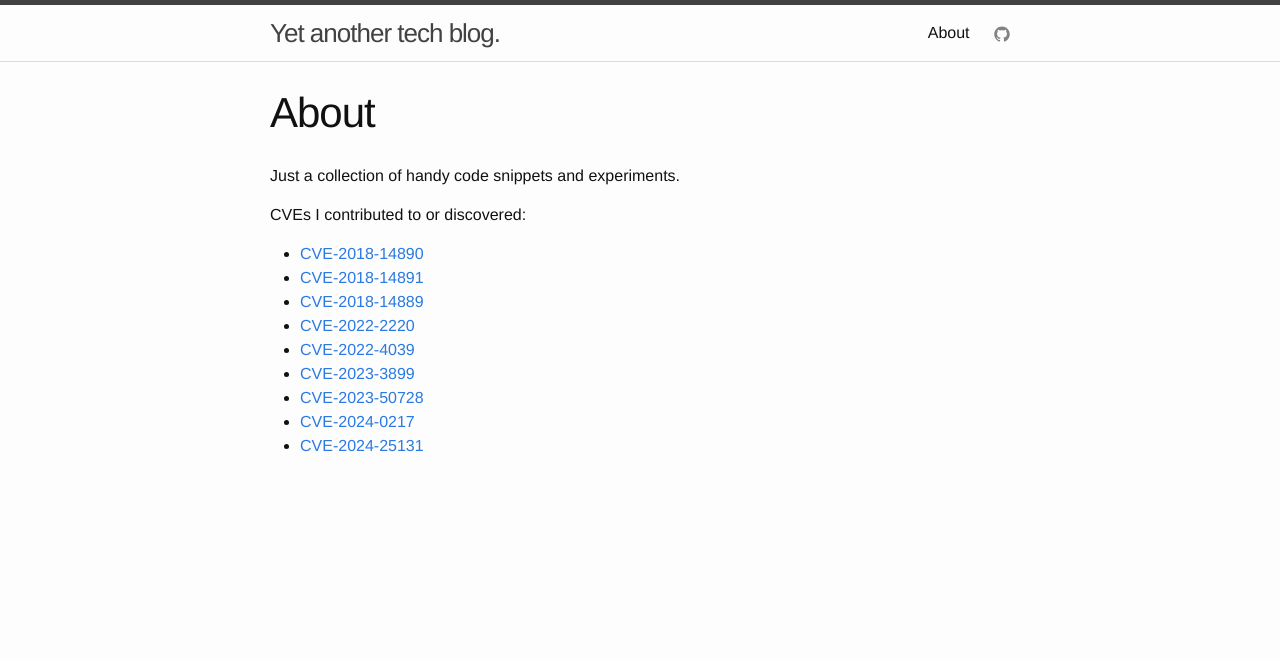
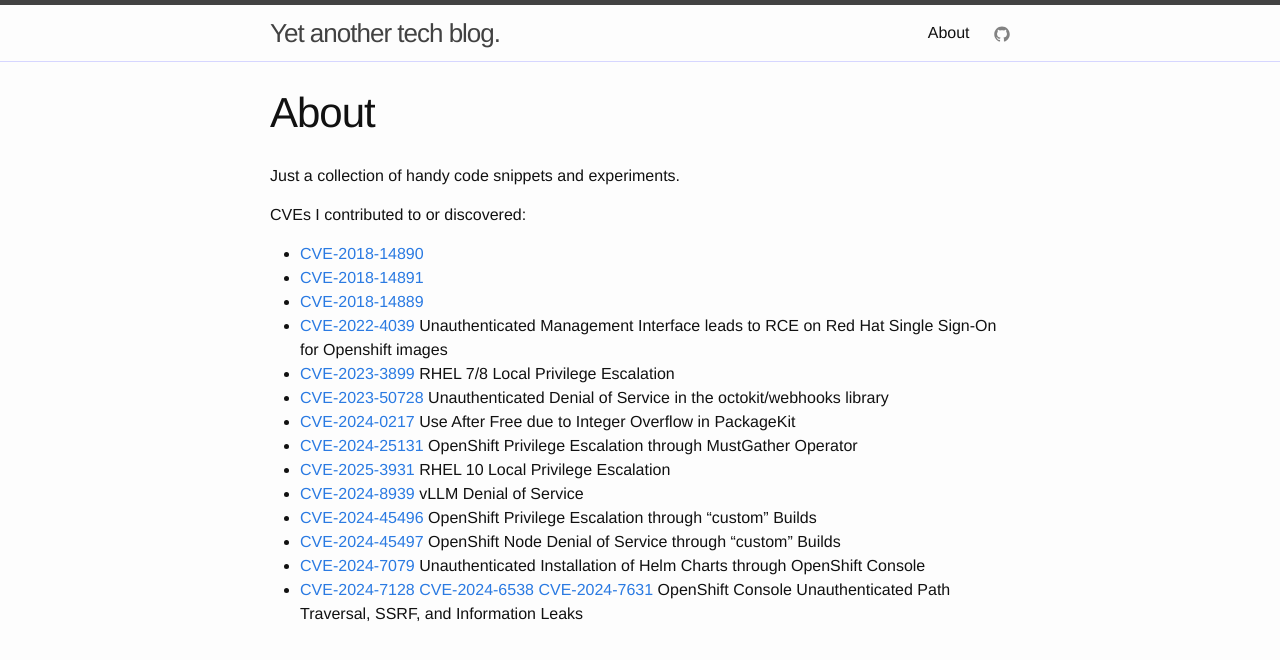
Before and after one commit to alan-mushi/alan-mushi.github.io, a Jekyll site: the page built from about.md, in a window 1280 px wide. Shown: the top 660 px of the page. Built offline with Jekyll 4.4.1, drawn with Linux system fonts in a browser that asks for light colours.

Commit message:
Update about.md

```diff
--- a/about.md
+++ b/about.md
@@ -11,9 +11,14 @@
 * [CVE-2018-14890](https://support.vectra.ai/s/article/KB-VS-1166)
 * [CVE-2018-14891](https://support.vectra.ai/s/article/KB-VS-1167)
 * [CVE-2018-14889](https://support.vectra.ai/s/article/KB-VS-1165)
-* [CVE-2022-2220](https://access.redhat.com/security/cve/cve-2022-2220)
-* [CVE-2022-4039](https://access.redhat.com/security/cve/cve-2022-4039)
-* [CVE-2023-3899](https://access.redhat.com/security/cve/CVE-2023-3899)
-* [CVE-2023-50728](https://github.com/octokit/webhooks.js/security/advisories/GHSA-pwfr-8pq7-x9qv)
-* [CVE-2024-0217](https://access.redhat.com/security/cve/cve-2024-0217)
-* [CVE-2024-25131](https://access.redhat.com/security/cve/cve-2024-25131)
+* [CVE-2022-4039](https://access.redhat.com/security/cve/cve-2022-4039) Unauthenticated Management Interface leads to RCE on Red Hat Single Sign-On for Openshift images
+* [CVE-2023-3899](https://access.redhat.com/security/cve/CVE-2023-3899) RHEL 7/8 Local Privilege Escalation
+* [CVE-2023-50728](https://github.com/octokit/webhooks.js/security/advisories/GHSA-pwfr-8pq7-x9qv) Unauthenticated Denial of Service in the octokit/webhooks library
+* [CVE-2024-0217](https://access.redhat.com/security/cve/cve-2024-0217) Use After Free due to Integer Overflow in PackageKit
+* [CVE-2024-25131](https://access.redhat.com/security/cve/cve-2024-25131) OpenShift Privilege Escalation through MustGather Operator
+* [CVE-2025-3931](https://access.redhat.com/security/cve/cve-2025-3931) RHEL 10 Local Privilege Escalation
+* [CVE-2024-8939](https://access.redhat.com/security/cve/cve-2024-8939) vLLM Denial of Service
+* [CVE-2024-45496](https://access.redhat.com/security/cve/cve-2024-45496) OpenShift Privilege Escalation through "custom" Builds
+* [CVE-2024-45497](https://access.redhat.com/security/cve/cve-2024-45497) OpenShift Node Denial of Service through "custom" Builds
+* [CVE-2024-7079](https://access.redhat.com/security/cve/cve-2024-7079) Unauthenticated Installation of Helm Charts through OpenShift Console
+* [CVE-2024-7128](https://access.redhat.com/security/cve/cve-2024-7128) [CVE-2024-6538](https://access.redhat.com/security/cve/cve-2024-6538) [CVE-2024-7631](https://access.redhat.com/security/cve/cve-2024-7631) OpenShift Console Unauthenticated Path Traversal, SSRF, and Information Leaks
```
